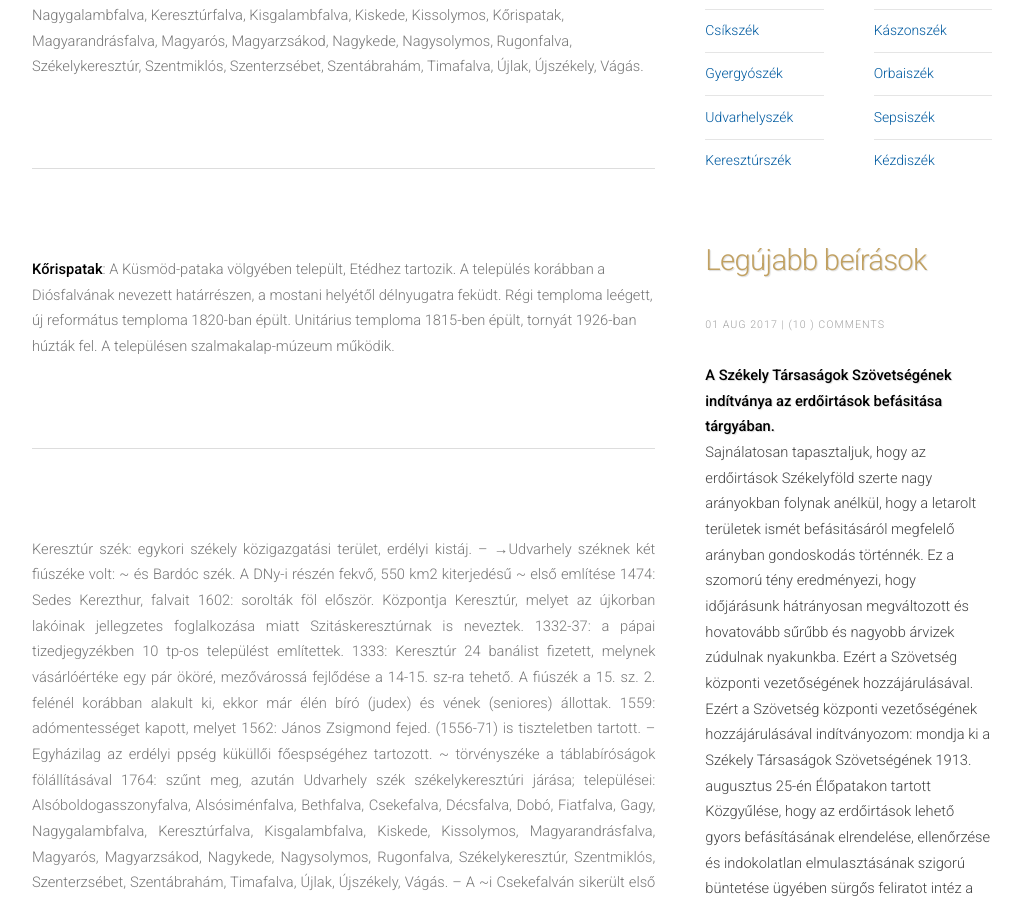
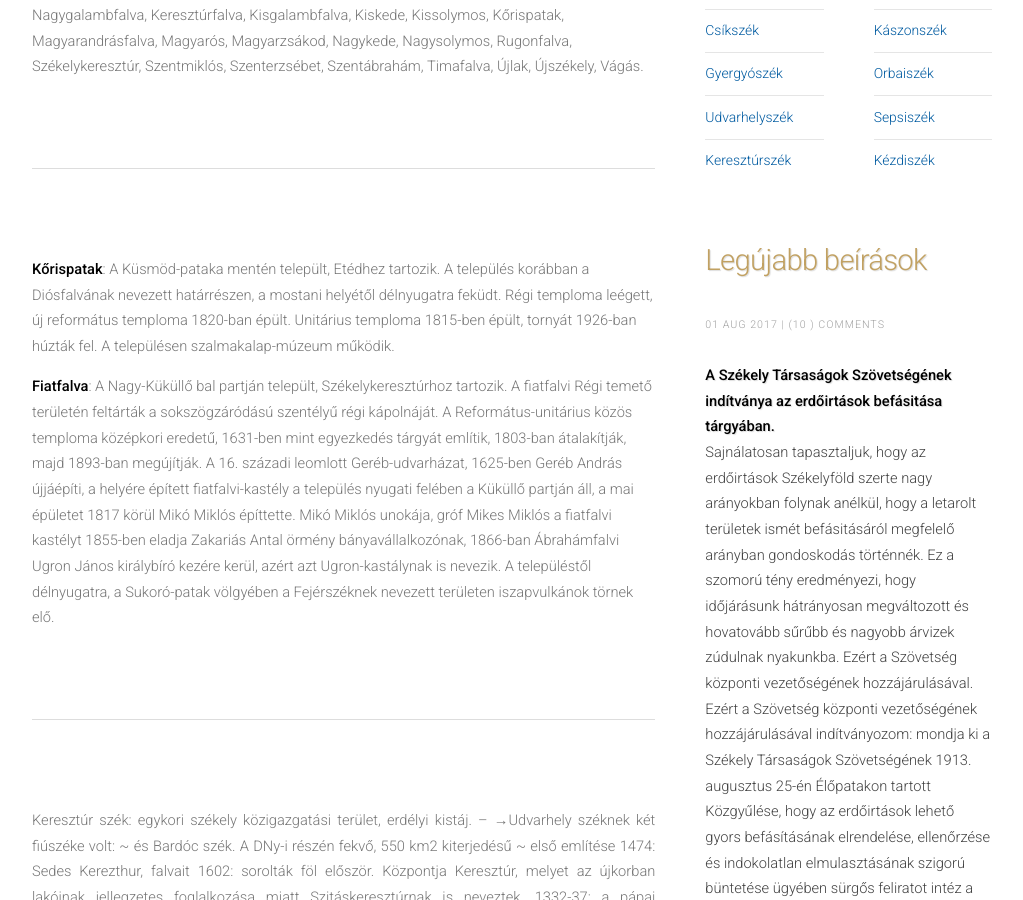
Before and after one commit to siculia/siculia.github.io, a Jekyll site: the page built from siculia-kereszturszek.html, in a window 1280 px wide and 900 px high, scrolled down 834 px. Shown: the whole window, without its empty margins (128-1151 px from the left). Built offline with Jekyll 4.4.1, drawn with Linux system fonts in a browser that asks for light colours; nearby versions of some CDN libraries; library files that are not in the unit come from our copies.

Commit message:
Fiatfalva

```diff
--- a/siculia-kereszturszek.html
+++ b/siculia-kereszturszek.html
@@ -18,7 +18,8 @@ layout: default
 						<p style="text-align: left;">Alsóboldogasszonyfalva, Alsósiménfalva, Bethfalva, Csekefalva, Décsfalva, Dobó, Fiatfalva, Gagy, Nagygalambfalva, Keresztúrfalva, Kisgalambfalva, Kiskede, Kissolymos, Kőrispatak, Magyarandrásfalva, Magyarós, Magyarzsákod, Nagykede, Nagysolymos, Rugonfalva, Székelykeresztúr, Szentmiklós, Szenterzsébet, Szentábrahám, Timafalva, Újlak, Újszékely, Vágás.</p>
 
 						<hr></hr>
-						<p style="text-align: left;"><b>Kőrispatak</b>: A Küsmöd-pataka völgyében települt, Etédhez tartozik. A település korábban a Diósfalvának nevezett határrészen, a mostani helyétől délnyugatra feküdt. Régi temploma leégett, új református temploma 1820-ban épült. Unitárius temploma 1815-ben épült, tornyát 1926-ban húzták fel. A településen szalmakalap-múzeum működik.</p>
+						<p style="text-align: left;"><b>Kőrispatak</b>: A Küsmöd-pataka mentén települt, Etédhez tartozik. A település korábban a Diósfalvának nevezett határrészen, a mostani helyétől délnyugatra feküdt. Régi temploma leégett, új református temploma 1820-ban épült. Unitárius temploma 1815-ben épült, tornyát 1926-ban húzták fel. A településen szalmakalap-múzeum működik.</p>
+						<p style="text-align: left;"><b>Fiatfalva</b>: A Nagy-Küküllő bal partján települt, Székelykeresztúrhoz tartozik. A fiatfalvi Régi temető területén feltárták a sokszögzáródású szentélyű régi kápolnáját. A Református-unitárius közös temploma középkori eredetű, 1631-ben mint egyezkedés tárgyát említik, 1803-ban átalakítják, majd 1893-ban megújítják. A 16. századi leomlott Geréb-udvarházat, 1625-ben Geréb András újjáépíti, a helyére épített fiatfalvi-kastély a település nyugati felében a Küküllő partján áll, a mai épületet 1817 körül Mikó Miklós építtette. Mikó Miklós unokája, gróf Mikes Miklós a fiatfalvi kastélyt 1855-ben eladja Zakariás Antal örmény bányavállalkozónak, 1866-ban Ábrahámfalvi Ugron János királybíró kezére kerül, azért azt Ugron-kastálynak is nevezik. A településtől délnyugatra, a Sukoró-patak völgyében a Fejérszéknek nevezett területen iszapvulkánok törnek elő.</p>
 						<hr></hr>
 
 						<p style="text-align: justify;">Keresztúr szék: egykori székely közigazgatási terület, erdélyi kistáj. – →Udvarhely széknek két fiúszéke volt: ~ és Bardóc szék. A DNy-i részén fekvő, 550 km2 kiterjedésű ~ első említése 1474: Sedes Kerezthur, falvait 1602: sorolták föl először. Központja Keresztúr, melyet az újkorban lakóinak jellegzetes foglalkozása miatt Szitáskeresztúrnak is neveztek. 1332-37: a pápai tizedjegyzékben 10 tp-os települést említettek. 1333: Keresztúr 24 banálist fizetett, melynek vásárlóértéke egy pár ököré, mezővárossá fejlődése a 14-15. sz-ra tehető. A fiúszék a 15. sz. 2. felénél korábban alakult ki, ekkor már élén bíró (judex) és vének (seniores) állottak. 1559: adómentességet kapott, melyet 1562: János Zsigmond fejed. (1556-71) is tiszteletben tartott. – Egyházilag az erdélyi ppség küküllői főespségéhez tartozott. ~ törvényszéke a táblabíróságok fölállításával 1764: szűnt meg, azután Udvarhely szék székelykeresztúri járása; települései: Alsóboldogasszonyfalva, Alsósiménfalva, Bethfalva, Csekefalva, Décsfalva, Dobó, Fiatfalva, Gagy, Nagygalambfalva, Keresztúrfalva, Kisgalambfalva, Kiskede, Kissolymos, Magyarandrásfalva, Magyarós, Magyarzsákod, Nagykede, Nagysolymos, Rugonfalva, Székelykeresztúr, Szentmiklós, Szenterzsébet, Szentábrahám, Timafalva, Újlak, Újszékely, Vágás. – A ~i Csekefalván sikerült első ízben föltárni nagyobb összefüggő késő kk. székely falurészletet, éremmel keltezett 16-17. sz. kerámiával. Vo.L.-88</p>
```
Also changed, not shown: siculia-udvarhelyszek.html (+3 -3 lines).
